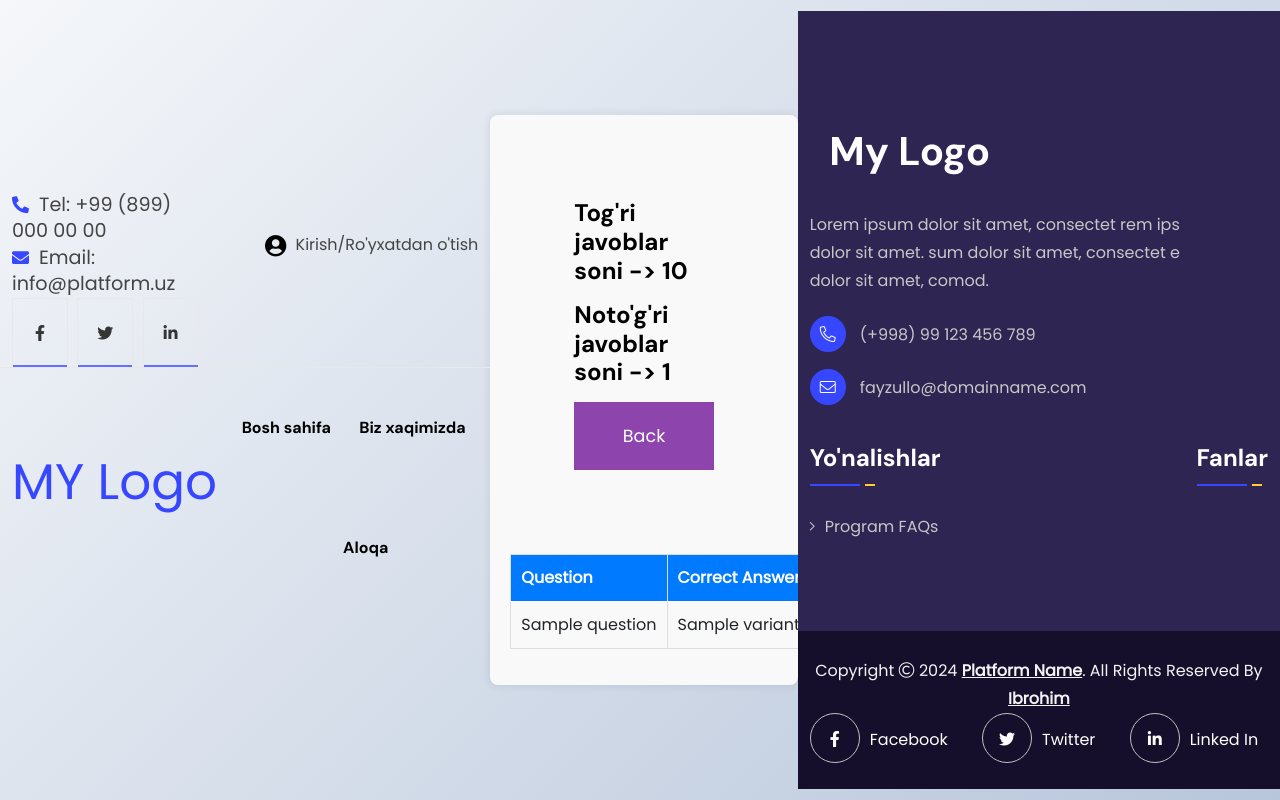
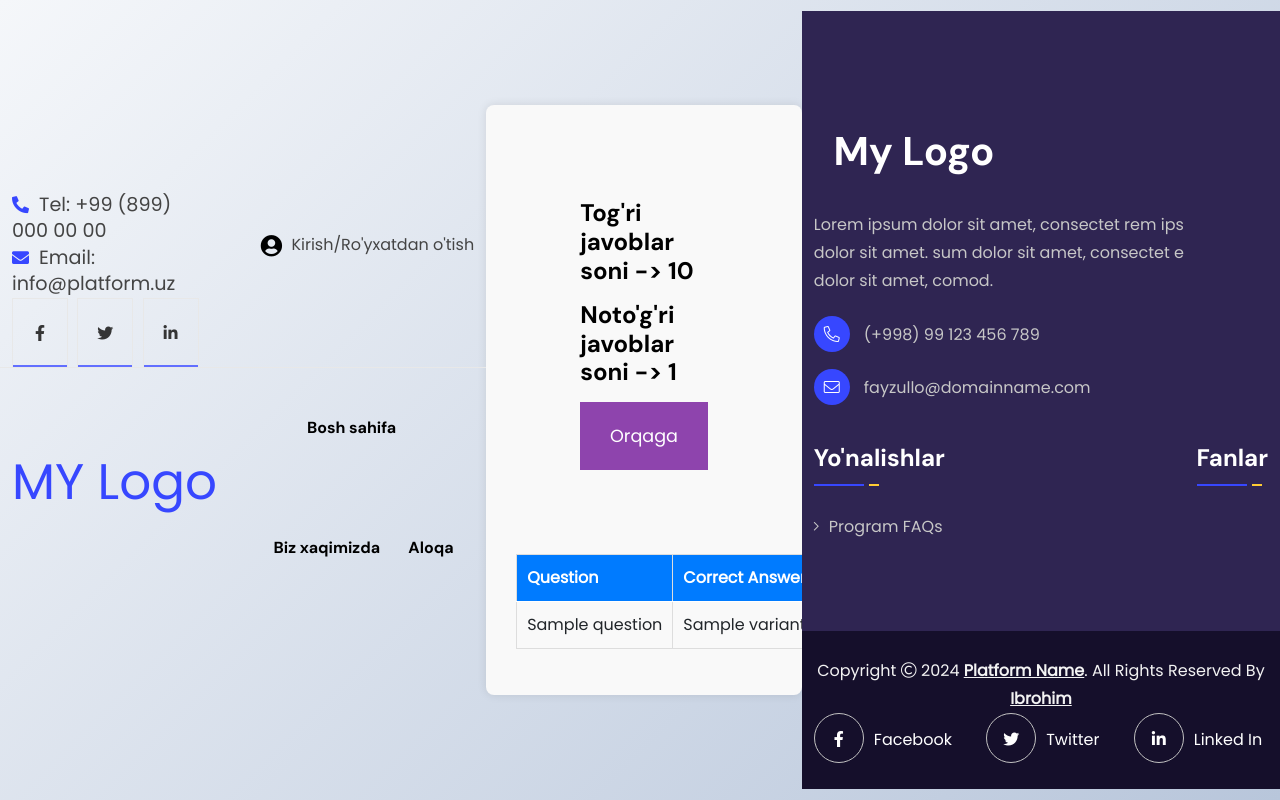
Before and after one commit to Abduvohid26/useful_platform, a Django app: page /result/1/ in a window 1280 px wide. Run offline with Django 4.2, Linux system fonts and the light colour scheme; tables that the repository leaves empty hold one stand-in row (values such as "Sample post"); some libraries are stand-ins or nearby versions.

Commit message:
all fixed

```diff
--- a/templates/test_result.html
+++ b/templates/test_result.html
@@ -1,11 +1,11 @@
 {% extends 'wrap.html' %}
 {% block content %}
-<div style="" class="quiz-container">
+<div style="margin-top: 50px; margin-bottom: 50px; padding: 30px ;" class="quiz-container">
   <div class="quiz-header">
 <!--    <h2>You answered {{ result.score }} out of {{ result.category.quiz_count }} questions correctly</h2>-->
     <h5>Tog'ri javoblar soni -> {{result.score}}</h5>
     <h5>Noto'g'ri javoblar soni -> {{result.fail}}</h5>
-    <button onclick="location.href='{% url 'main:quiz' result.category.id %}'">Back</button>
+    <button onclick="location.href='{% url 'main:quiz' result.category.id %}'">Orqaga</button>
   </div>
 
   <div class="quiz-results">
--- a/templates/wrap.html
+++ b/templates/wrap.html
@@ -83,7 +83,7 @@
             </div>
             <div class="vs-mobile-menu">
                 <ul>
-                    <li class=""><a href="index.html">Bosh sahifa</a></li>
+                    <li class=""><a href="/">Bosh sahifa</a></li>
                     <li>
                         <a href="about.html">Biz xaqimizda</a>
                     </li>
@@ -161,7 +161,7 @@
                             <nav class="main-menu menu-style1 d-none d-lg-block">
                                 <ul>
                                     <li>
-                                        <a href="index.html">Bosh sahifa</a>
+                                        <a href="{% url 'main:home' %}">Bosh sahifa</a>
 
                                     </li>
                                     <li> <a href="about.html">Biz xaqimizda</a> </li>
```
